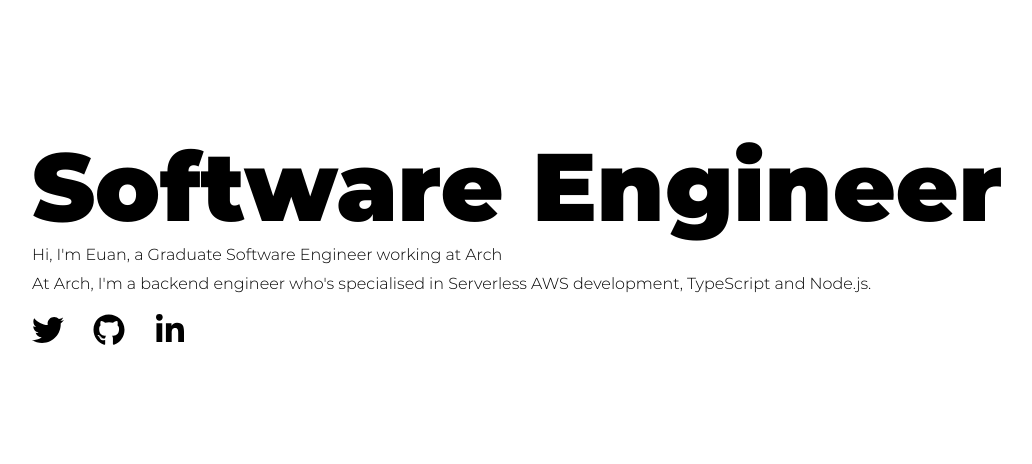
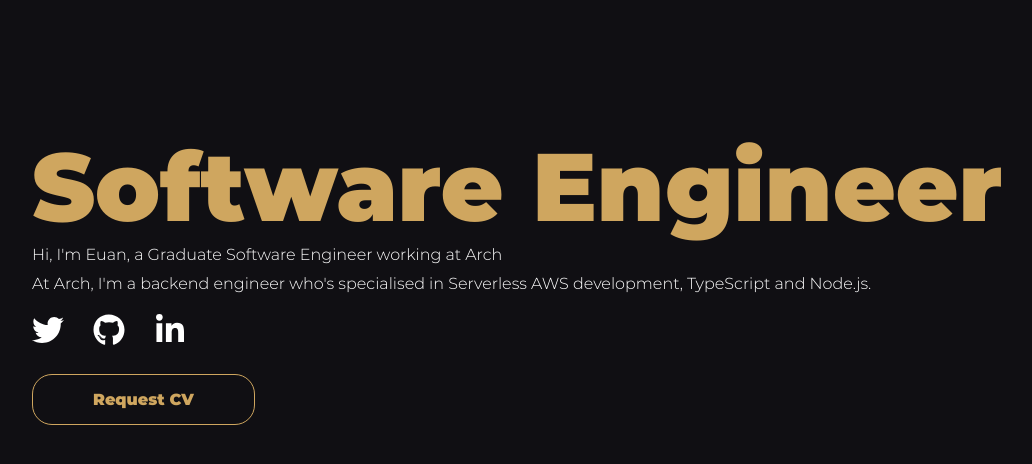
Before and after one commit to cheerypal/cheerypal.xyz, a React (Create React App) app: page / in a window 1280 px wide. Shown: the top 464 px of the page, without its empty margins (96-1128 px from the left). Built offline with nearby package versions, Linux system fonts and the light colour scheme; a web font is replaced by a local one.

Commit message:
title-card complete

```diff
--- a/src/App.scss
+++ b/src/App.scss
@@ -1,9 +1,12 @@
 :root {
-  --primary-color: #000000;
-  --secondary-color: #ffffff;
-  --accent-color: #f28123;
+  --primary-color: #fff;
+  --secondary-color: #100f13;
+  --accent-color: #cfa65f;
+}
+
+* {
+  margin: 0;
   padding: 0;
-  margin: 0;
   box-sizing: border-box;
 }
 
@@ -25,17 +28,47 @@
 body {
   margin: 10%;
   font-family: "mont-reg";
+  background-color: var(--secondary-color);
+  color: var(--primary-color);
 }
 
 h1 {
   font-family: "mont-black";
   font-size: 5em;
+  color: var(--accent-color);
 }
 
 a {
   color: var(--primary-color);
   font-size: 2em;
+
   &:hover {
-    color: #f28123;
+    color: var(--accent-color);
   }
 }
+
+/* Scrollbar */
+::-webkit-scrollbar {
+  width: 5px;
+}
+
+::-webkit-scrollbar-track {
+  background: var(--secondary-color);
+}
+
+::-webkit-scrollbar-thumb {
+  background: var(--accent-color);
+  border-radius: 0px;
+}
+
+::-webkit-scrollbar-thumb:hover {
+  background: #a8864c;
+}
+
+::selection {
+  background: var(--accent-color);
+}
+
+::-moz-selection {
+  background: var(--accent-color);
+}
--- a/src/components/custom-btn/custom-btn.tsx
+++ b/src/components/custom-btn/custom-btn.tsx
@@ -0,0 +1,33 @@
+import React from "react";
+import styled from "styled-components";
+
+const CstmBtn = styled.button`
+  padding: 15px 60px;
+  border: 1px solid var(--accent-color);
+  font-family: "mont-black";
+  background-color: transparent;
+  outline: none;
+  font-size: 0.5em;
+  transition: all 0.2s ease-in-out;
+  border-radius: 20px;
+  color: var(--accent-color);
+
+  :hover {
+    cursor: pointer;
+    color: var(--secondary-color);
+    background-color: var(--accent-color);
+    border: none;
+    box-shadow: 0 8px 20px #000000;
+  }
+`;
+
+export const CustomBtn = (props: {
+  title: string;
+  link: string;
+}): JSX.Element => {
+  return (
+    <a href={props.link}>
+      <CstmBtn>{props.title}</CstmBtn>
+    </a>
+  );
+};
--- a/src/components/custom-btn/index.ts
+++ b/src/components/custom-btn/index.ts
@@ -0,0 +1 @@
+export * from "./custom-btn";
--- a/src/components/social-group/item/item.tsx
+++ b/src/components/social-group/item/item.tsx
@@ -8,10 +8,8 @@ export const Item = (props: {
   element: JSX.Element;
 }): JSX.Element => {
   return (
-    <div>
-      <IconLink href={props.link}>
-        <>{props.element}</>
-      </IconLink>
-    </div>
+    <IconLink href={props.link}>
+      <>{props.element}</>
+    </IconLink>
   );
 };
--- a/src/components/title-card/title-card-styles.ts
+++ b/src/components/title-card/title-card-styles.ts
@@ -13,3 +13,7 @@ export const SubTitle = styled.p`
   padding: 0;
   font-size: 1em;
 `;
+
+export const TitleCardContainer = styled.div`
+  height: 80vh;
+`;
--- a/src/components/title-card/title-card.tsx
+++ b/src/components/title-card/title-card.tsx
@@ -1,10 +1,11 @@
 import React from "react";
-import { Title, SubTitle } from "./title-card-styles";
+import { TitleCardContainer, Title, SubTitle } from "./title-card-styles";
 import { SocialGroup } from "../social-group";
+import { CustomBtn } from "../custom-btn";
 
 export const TitleCard = (): JSX.Element => {
   return (
-    <div>
+    <TitleCardContainer>
       <Title>Software Engineer</Title>
       <SubTitle>
         Hi, I'm Euan, a Graduate Software Engineer working at Arch
@@ -14,6 +15,7 @@ export const TitleCard = (): JSX.Element => {
         development, TypeScript and Node.js.
       </SubTitle>
       <SocialGroup />
-    </div>
+      <CustomBtn title="Request CV" link="mailto:euangordon32@gmail.com" />
+    </TitleCardContainer>
   );
 };
```
